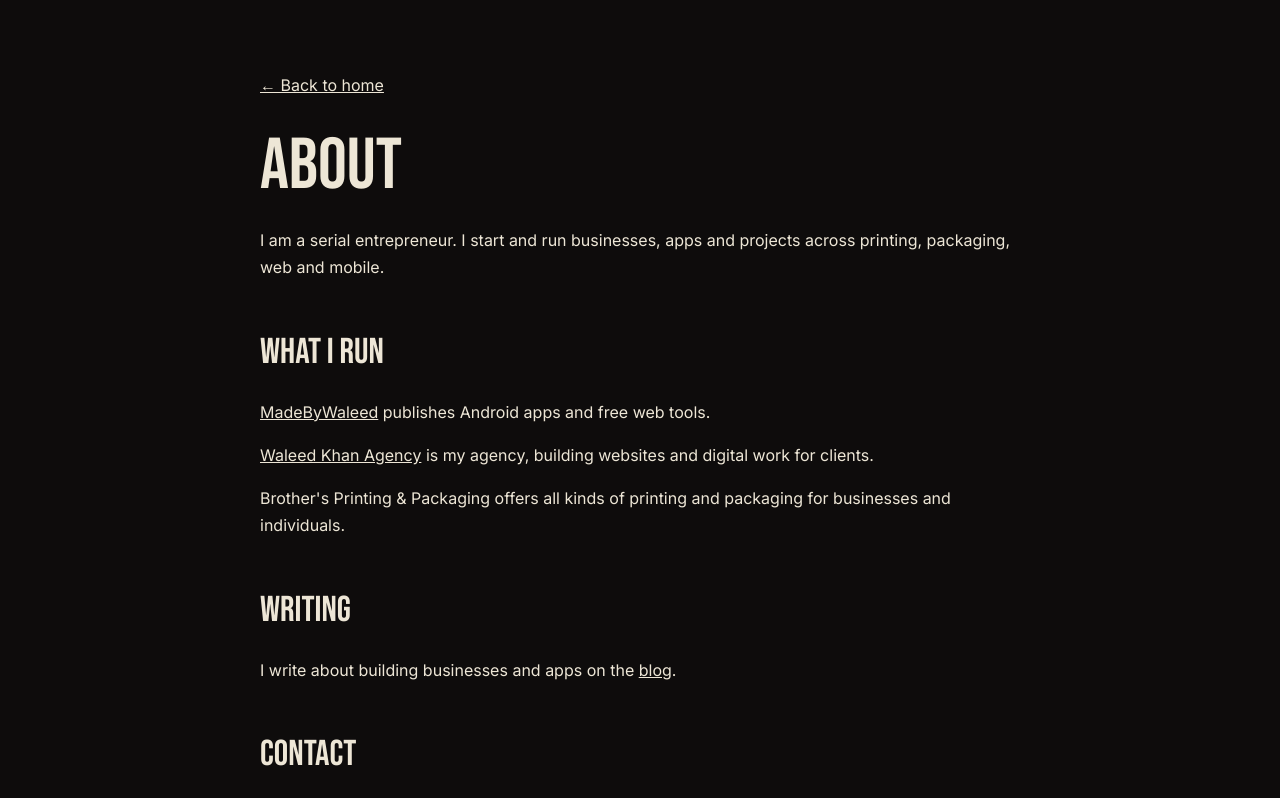
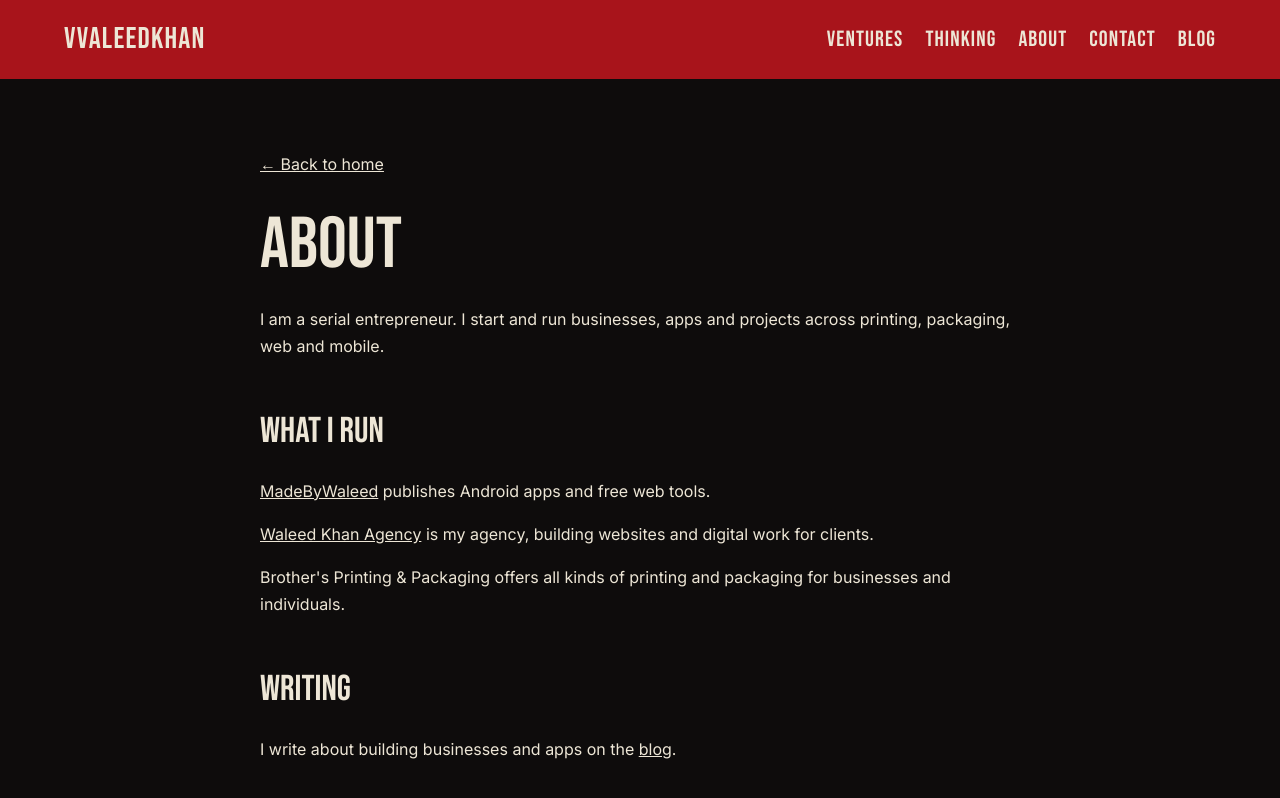
Before and after one commit to madebywaleed/vvaleedkhan-website, a plain HTML site: page public/about.html in a window 1280 px wide. Shown: the top 798 px of the page. Drawn offline with Linux system fonts and the light colour scheme.

Commit message:
Add visible top navigation and larger footer links
Co-Authored-By: Claude Haiku 5.5 <noreply@anthropic.com>
Claude-Session: https://claude.ai/code/session_01Mp4WvB6a2TPs7PZzSEk8Jp

```diff
--- a/public/about.html
+++ b/public/about.html
@@ -13,10 +13,29 @@
   a { color: #EDE6D6; }
   .back { display: inline-block; margin-bottom: 32px; }
   footer { margin-top: 56px; font-size: 14px; color: #CFC8B8; }
+
+  .topnav { position: sticky; top: 0; z-index: 40; background: #A8141B; color: #EDE6D6; display: flex; flex-wrap: wrap; align-items: center; justify-content: space-between; gap: 12px 28px; padding: 14px 64px; }
+  .topnav .brand { font-family: 'Bebas Neue', Oswald, sans-serif; font-size: 30px; letter-spacing: .04em; color: #EDE6D6; text-decoration: none; }
+  .topnav ul { list-style: none; display: flex; flex-wrap: wrap; gap: 6px 22px; margin: 0; padding: 0; }
+  .topnav a { font-family: 'Bebas Neue', Oswald, sans-serif; font-size: 22px; letter-spacing: .05em; color: #EDE6D6; text-decoration: none; }
+  .topnav a:hover { text-decoration: underline; text-underline-offset: 4px; }
+  @media (max-width: 620px) { .topnav { padding: 12px 20px; } .topnav a { font-size: 19px; } }
 </style>
 <link href="https://fonts.googleapis.com/css2?family=Bebas+Neue&family=Inter:wght@400;500&display=swap" rel="stylesheet">
 </head>
 <body>
+<header class="topnav">
+  <a class="brand" href="/">vvaleedkhan</a>
+  <nav aria-label="Main">
+    <ul>
+      <li><a href="/#ventures">Ventures</a></li>
+      <li><a href="/#thinking">Thinking</a></li>
+      <li><a href="/about.html">About</a></li>
+      <li><a href="/#contact">Contact</a></li>
+      <li><a href="https://blog.vvaleedkhan.com" target="_blank" rel="noopener">Blog</a></li>
+    </ul>
+  </nav>
+</header>
 <main>
   <a class="back" href="/">&larr; Back to home</a>
   <h1>About</h1>
```
Also changed, not shown: public/index.html (+9 -1 lines), public/privacy.html (+19 -0 lines).
